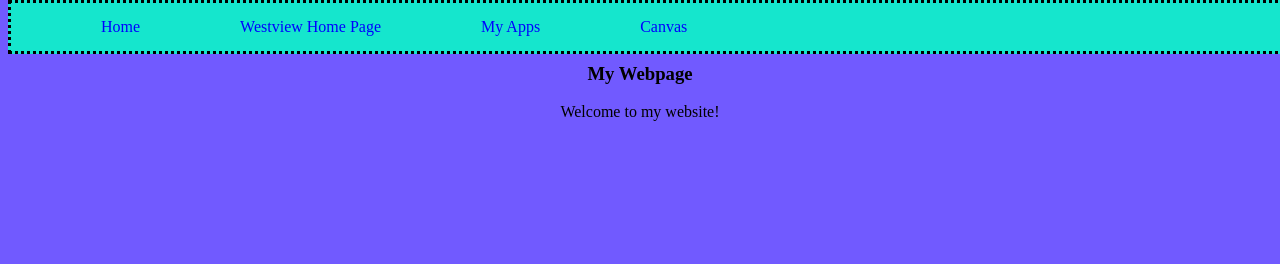
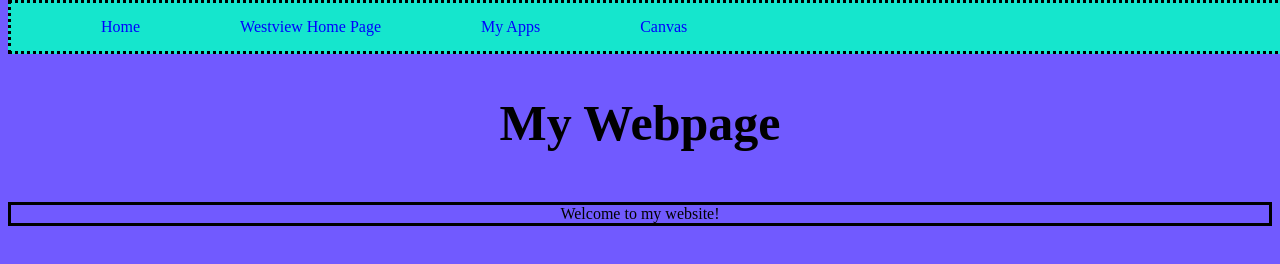
Before and after one commit to Cjumamil/website-natereyes0, a plain HTML site: page index.html in a window 1280 px wide. Drawn offline with Linux system fonts and the light colour scheme.

Commit message:
Update style.css

```diff
--- a/style.css
+++ b/style.css
@@ -2,7 +2,8 @@ body {
 background-color: #715AFF;
 }
 h3 {
-    text-align: center;
+  text-align: center;
+  font-size: 50px;
   }
 
 ul{
@@ -34,3 +35,6 @@ li a:hover {
 iframe{
   border-style: dotted;
 }
+p {
+  border-style: solid;
+}
```
